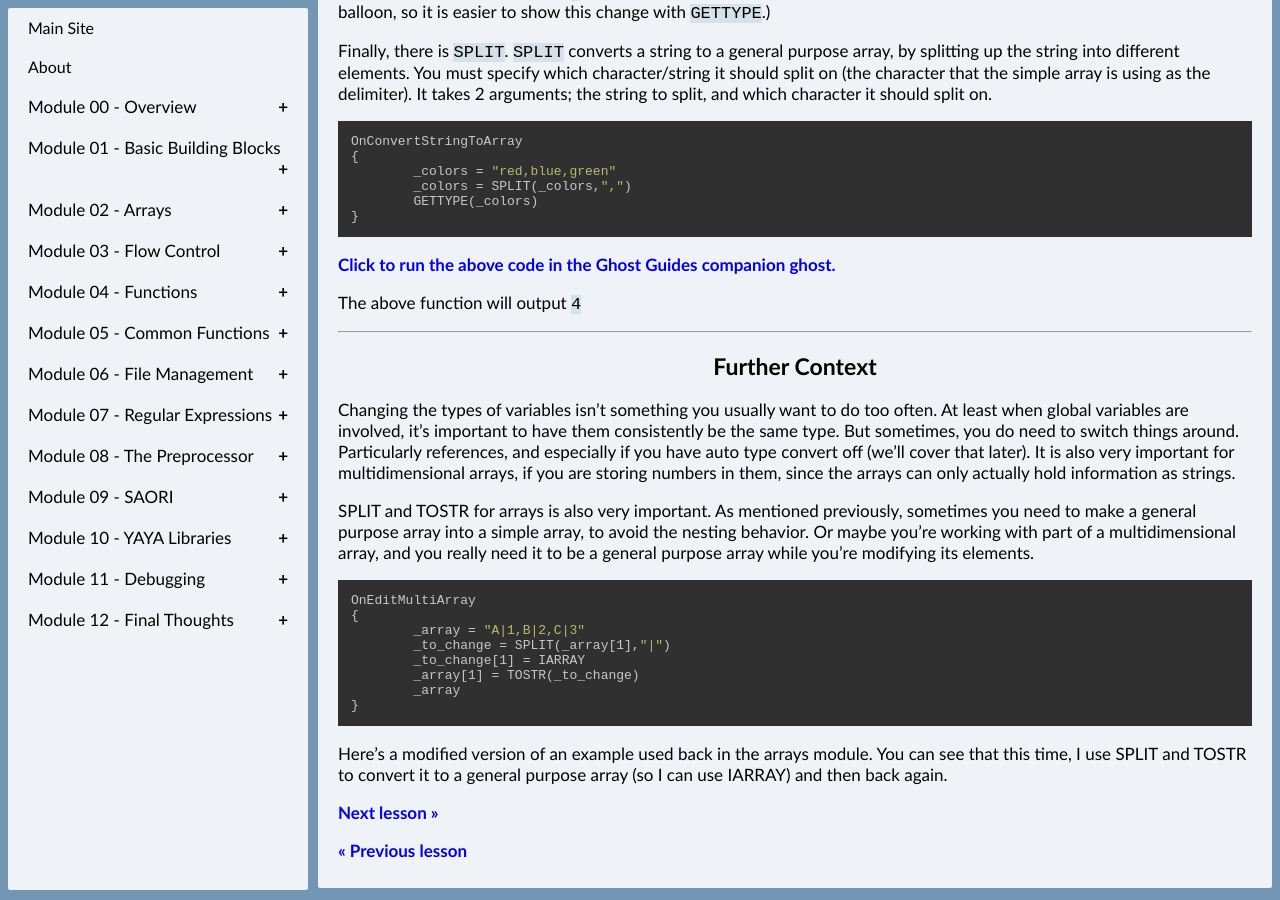
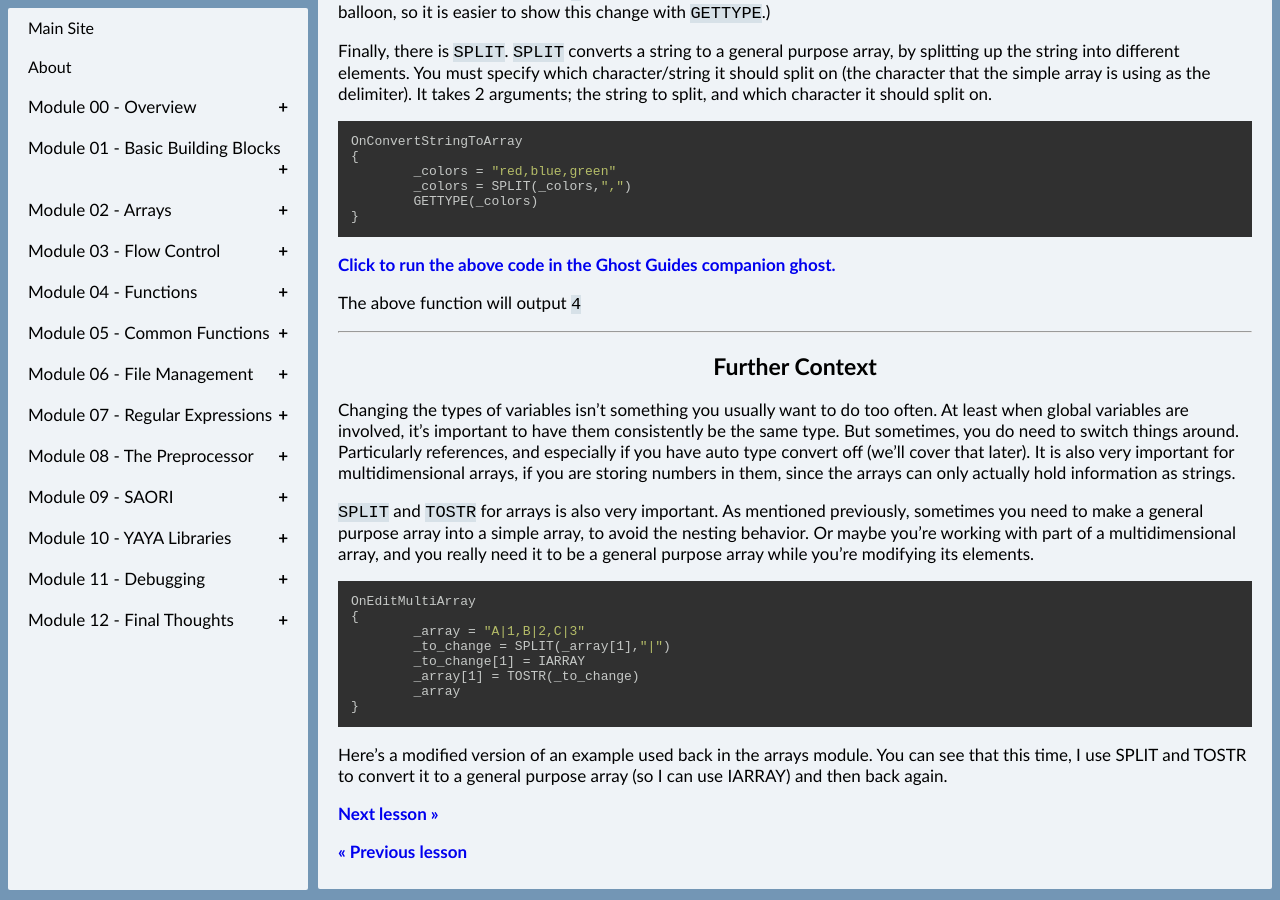
Before and after one commit to Zichqec/YAYA_Fundamentals, a Jekyll site: the page built from module_05_common_functions/01_type_manipulation.md, in a window 1280 px wide and 900 px high, scrolled down 1678 px. Built offline with Jekyll 4.4.1, drawn with Linux system fonts in a browser that asks for light colours; our own code applies the rules of GitHub Pages for plain Markdown files.

````diff
--- a/module_05_common_functions/01_type_manipulation.md
+++ b/module_05_common_functions/01_type_manipulation.md
@@ -111,7 +111,7 @@ The above function will output `4`
 
 Changing the types of variables isn't something you usually want to do too often. At least when global variables are involved, it's important to have them consistently be the same type. But sometimes, you do need to switch things around. Particularly references, and especially if you have auto type convert off (we'll cover that later). It is also very important for multidimensional arrays, if you are storing numbers in them, since the arrays can only actually hold information as strings.
 
-SPLIT and TOSTR for arrays is also very important. As mentioned previously, sometimes you need to make a general purpose array into a simple array, to avoid the nesting behavior. Or maybe you're working with part of a multidimensional array, and you really need it to be a general purpose array while you're modifying its elements.
+`SPLIT` and `TOSTR` for arrays is also very important. As mentioned previously, sometimes you need to make a general purpose array into a simple array, to avoid the nesting behavior. Or maybe you're working with part of a multidimensional array, and you really need it to be a general purpose array while you're modifying its elements.
 
 ```c
 OnEditMultiArray
````
